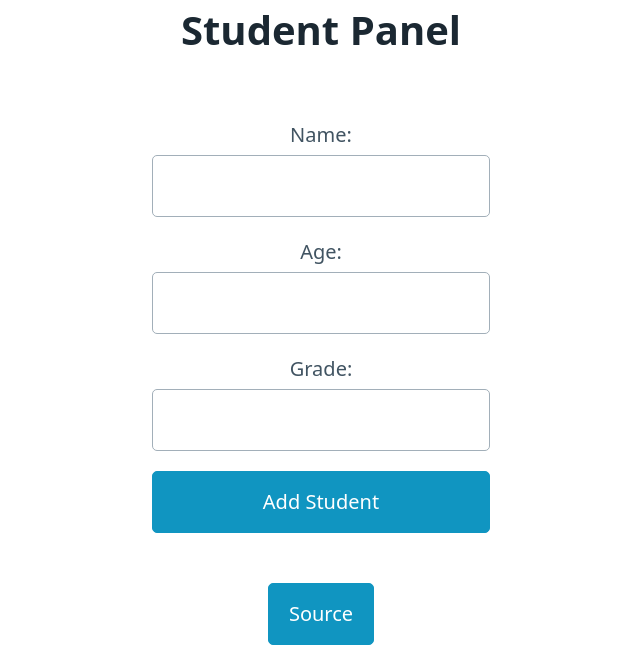
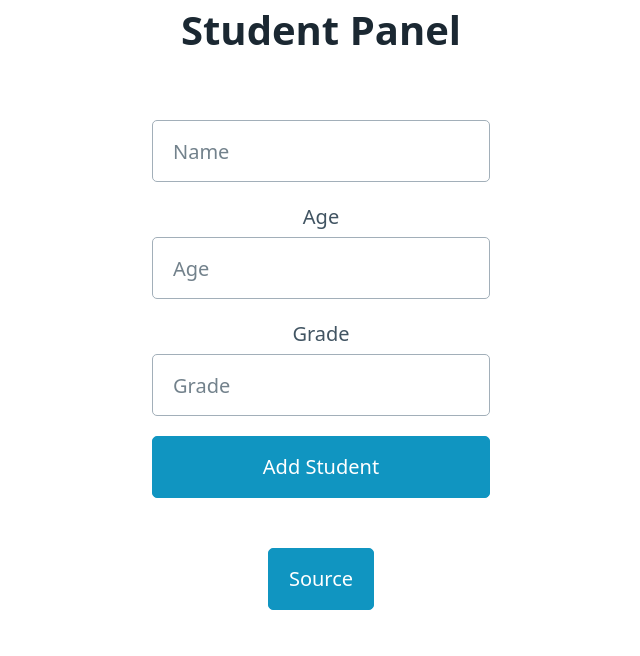
Before and after one commit to imxade/FlaskBasicPortal, a Flask app: page / in a window 1280 px wide. Shown: the top 656 px of the page, without its empty margins (319-959 px from the left). Run offline with Flask 3, Linux system fonts and the light colour scheme.

Commit message:
place holders instead of labels

```diff
--- a/api/templates/index.html
+++ b/api/templates/index.html
@@ -29,14 +29,13 @@
     <h1>Student Panel</h1>
 
     <form action="/add_student" method="post">
-        <label for="name">Name:</label>
-        <input type="text" id="name" name="name" required>
+        <input type="text" placeholder="Name" id="name" name="name" required>
 
-        <label for="age">Age:</label>
-        <input type="number" id="age" name="age" required>
+        <label for="age">Age</label>
+        <input type="number" placeholder="Age" id="age" name="age" required>
 
-        <label for="grade">Grade:</label>
-        <input type="text" id="grade" name="grade" required>
+        <label for="grade">Grade</label>
+        <input type="text" placeholder="Grade" id="grade" name="grade" required>
 
         <button type="submit">Add Student</button>
     </form>
```
